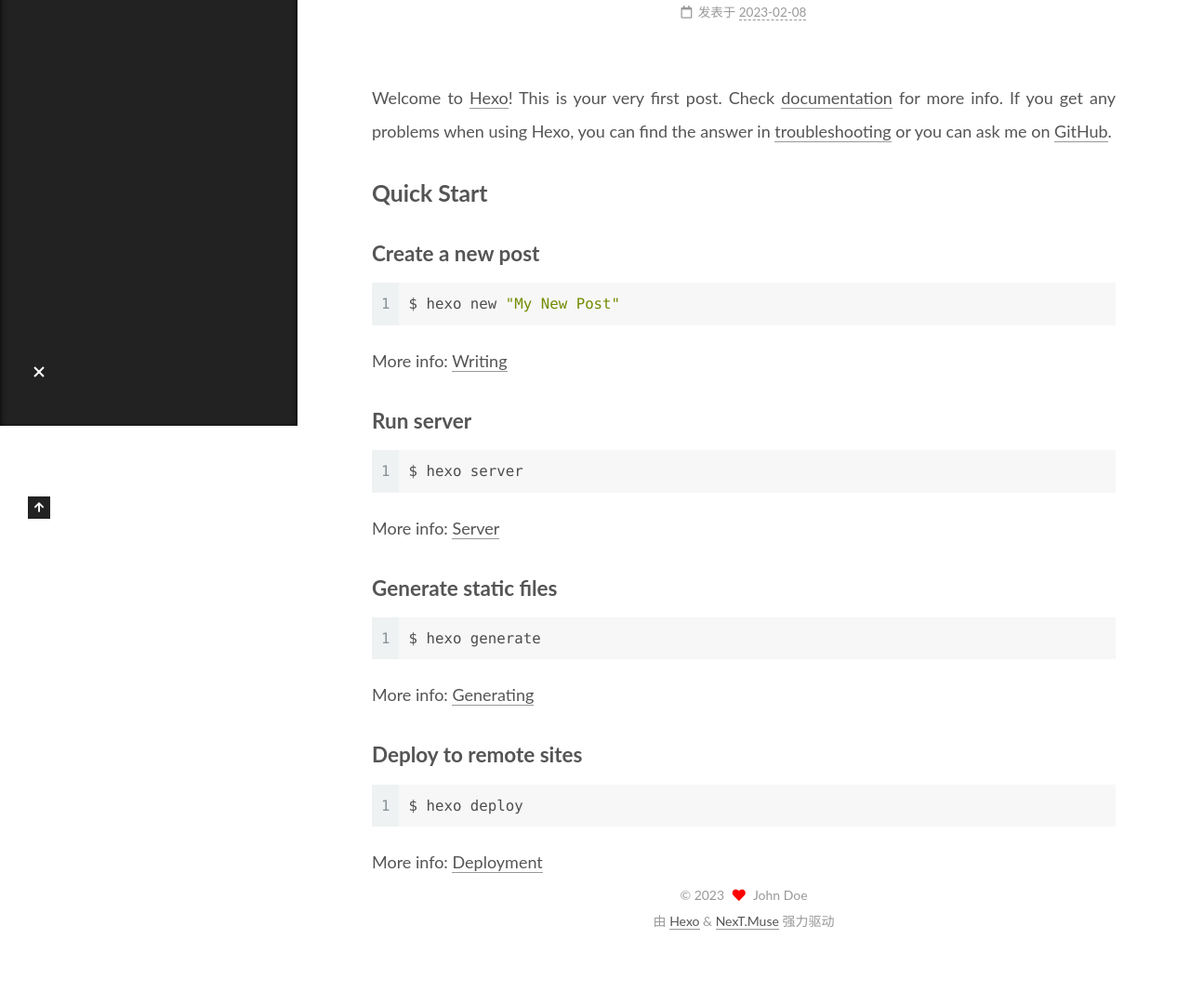
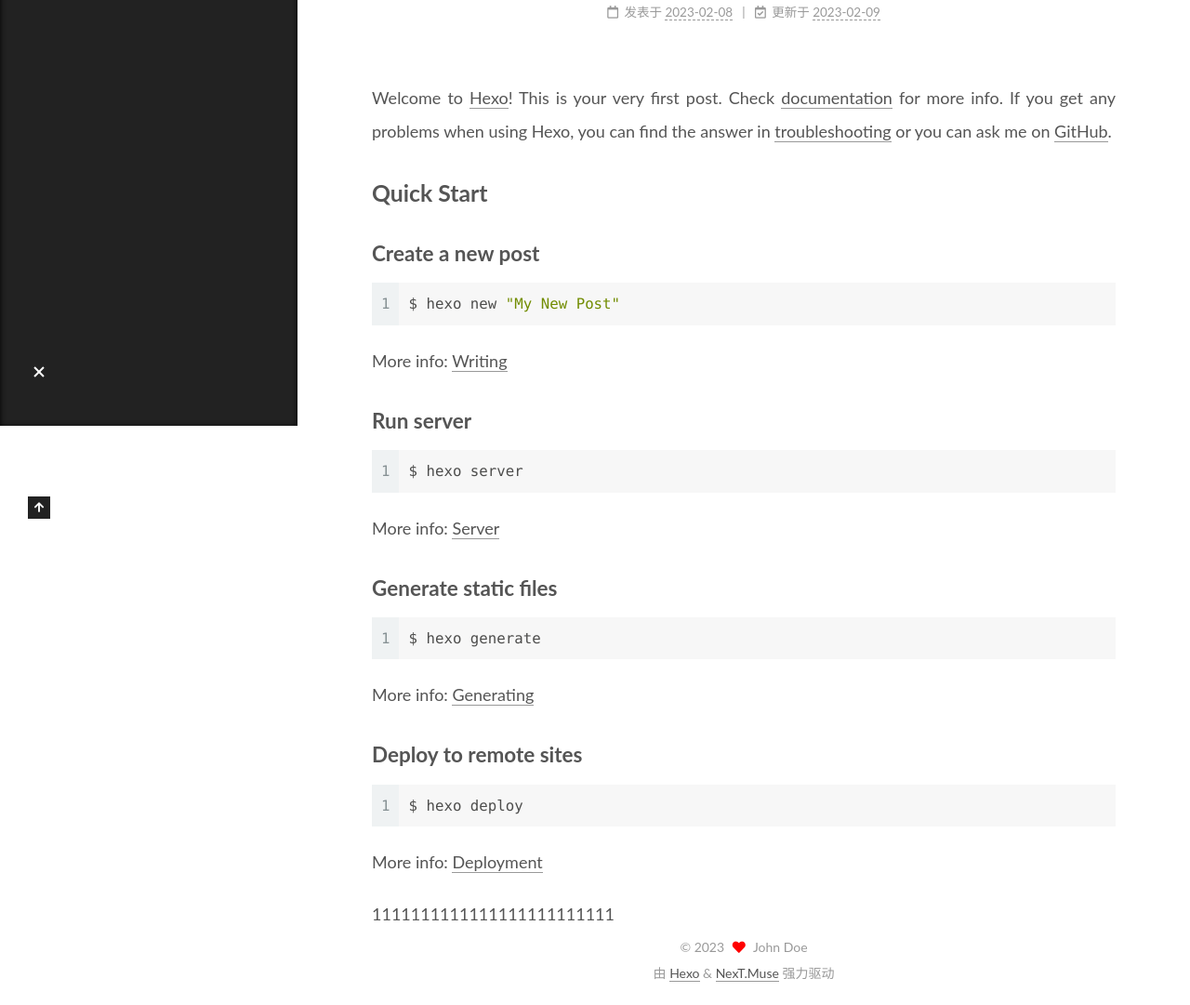
Before and after one commit to Balculus/Blog_Sand, a plain HTML site: page 2023/02/08/hello-world/index.html in a window 1280 px wide. Shown: the part 342-1423 px from the top of the page at 93% size. Before the commit the page ends 1367 px from the top, so only its background shows below. Drawn offline with Linux system fonts and the light colour scheme.

Commit message:
Site updated: 2023-02-09 19:56:47

```diff
--- a/2023/02/08/hello-world/index.html
+++ b/2023/02/08/hello-world/index.html
@@ -28,7 +28,7 @@
 <meta property="og:description" content="Welcome to Hexo! This is your very first post. Check documentation for more info. If you get any problems when using Hexo, you can find the answer in troubleshooting or you can ask me on GitHub. Quick">
 <meta property="og:locale" content="zh_CN">
 <meta property="article:published_time" content="2023-02-08T14:21:41.997Z">
-<meta property="article:modified_time" content="2023-02-08T14:21:41.997Z">
+<meta property="article:modified_time" content="2023-02-09T11:56:37.787Z">
 <meta property="article:author" content="John Doe">
 <meta name="twitter:card" content="summary">
 
@@ -175,6 +175,13 @@
 
               <time title="创建时间：2023-02-08 22:21:41" itemprop="dateCreated datePublished" datetime="2023-02-08T22:21:41+08:00">2023-02-08</time>
             </span>
+              <span class="post-meta-item">
+                <span class="post-meta-item-icon">
+                  <i class="far fa-calendar-check"></i>
+                </span>
+                <span class="post-meta-item-text">更新于</span>
+                <time title="修改时间：2023-02-09 19:56:37" itemprop="dateModified" datetime="2023-02-09T19:56:37+08:00">2023-02-09</time>
+              </span>
 
 
 
@@ -200,6 +207,7 @@
 <h3 id="Deploy-to-remote-sites"><a href="#Deploy-to-remote-sites" class="headerlink" title="Deploy to remote sites"></a>Deploy to remote sites</h3><figure class="highlight bash"><table><tr><td class="gutter"><pre><span class="line">1</span><br></pre></td><td class="code"><pre><span class="line">$ hexo deploy</span><br></pre></td></tr></table></figure>
 
 <p>More info: <a target="_blank" rel="noopener" href="https://hexo.io/docs/one-command-deployment.html">Deployment</a></p>
+<p>1111111111111111111111111</p>
 
     </div>
 
```
Also changed, not shown: index.html (+8 -0 lines).
